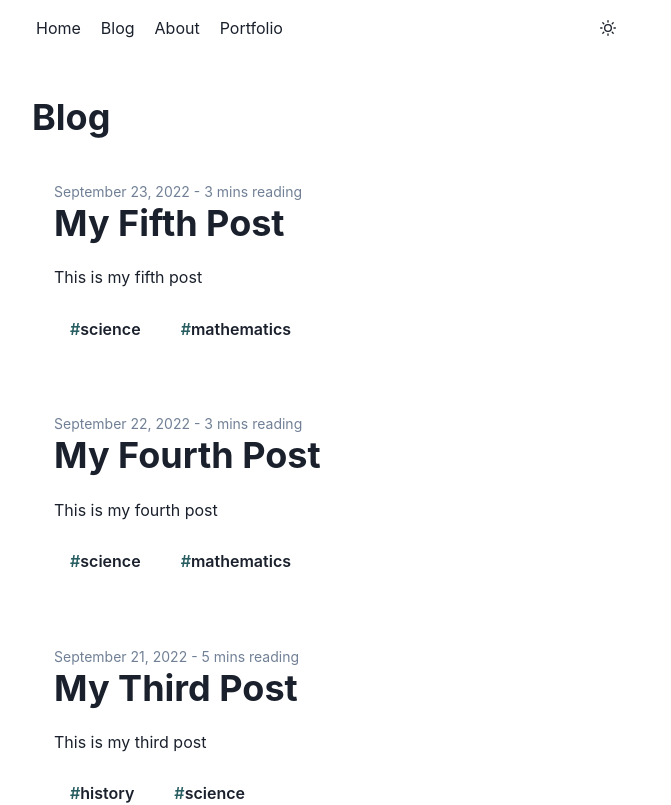
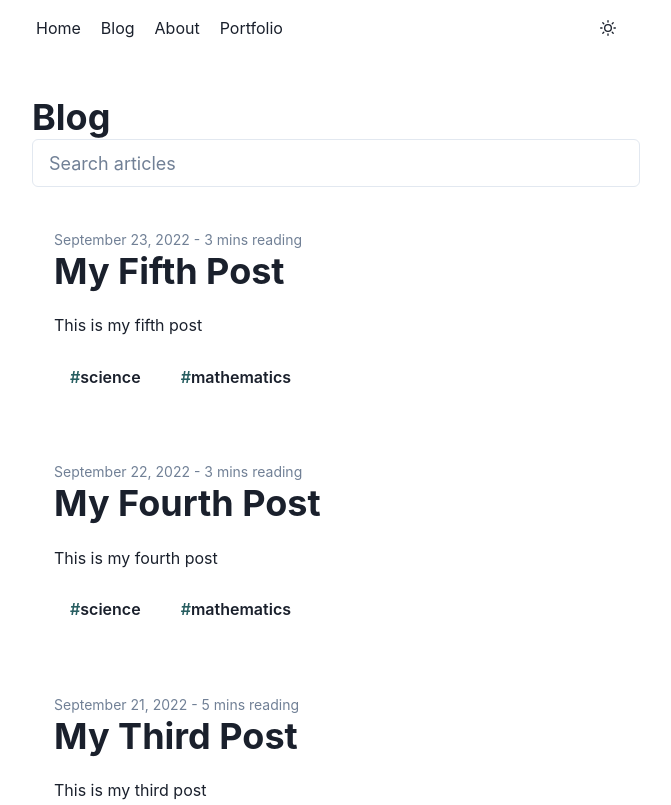
Before and after one commit to bsraya/bsraya, a Next.js app: page /blog in a window 1280 px wide. Shown: the top 805 px of the page, without its empty margins (304-975 px from the left). Built offline with nearby package versions, Linux system fonts and the light colour scheme; a small style sheet from the web is missing.

Commit message:
bug: search bar flashing results

```diff
--- /dev/null
+++ b/pages/api/search.ts
@@ -0,0 +1,34 @@
+import { NextApiRequest, NextApiResponse } from "next";
+import fs from 'fs'
+import path from 'path'
+import matter from 'gray-matter'
+
+const slugs = fs.readdirSync(path.join(process.cwd(), 'content', 'posts'))
+
+// iterate through all the files in /content/posts
+const frontmatters = slugs.map(slug => {
+    const content = fs.readFileSync(path.join('content', 'posts', slug, 'index.mdx'), 'utf-8')
+    const { data: frontMatter } = matter(content)
+    return {
+        frontMatter,
+        slug: slug
+    }
+})
+
+type Data = {
+    retults: string[],
+}
+
+export default function handler(
+    req: NextApiRequest,
+    res: NextApiResponse<Data>
+) {
+    const posts = frontmatters
+    const results = req.query.q
+        ? posts.filter((post) => post.frontMatter.title.toLowerCase().includes(req.query.q.toString()))
+        : posts
+
+    res.statusCode = 200
+    res.setHeader('Content-Type', 'application/json')
+    res.end(JSON.stringify({ results }))
+}
--- a/pages/blog.tsx
+++ b/pages/blog.tsx
@@ -2,16 +2,75 @@ import fs from 'fs'
 import path from 'path'
 import matter from 'gray-matter'
 import { DateTime } from 'luxon'
-import { Heading } from '@chakra-ui/react'
+import { Box, Heading, Input, Text } from '@chakra-ui/react'
 import Layout from '../components/Layout'
 import type { IPost } from '../types/post.type'
 import Posts from '../components/Posts'
+import { useCallback, useRef, useState } from 'react'
 
 export default function Blog({ posts }: { posts: IPost[] }): JSX.Element {
+    const searchRef = useRef(null) as React.MutableRefObject<HTMLInputElement | null>
+    const [query, setQuery] = useState('')
+    const [active, setActive] = useState(false)
+    const [results, setResults] = useState<IPost[]>([])
+    const searchEndpoint = (query: string) => `/api/search?q=${query}`
+
+    const onChange = useCallback((event: any) => {
+        const query = event.target.value
+        setQuery(query)
+        if (query.length) {
+            fetch(searchEndpoint(query))
+                .then((res) => res.json())
+                .then((res) => {
+                    setResults(res.results)
+                })
+        }
+        setResults([])
+    }, [])
+
+    const onFocus = () => {
+        setActive(true)
+        window.addEventListener('click', onClick)
+    }
+
+    const onClick = useCallback((event: any) => {
+        if (searchRef.current && !searchRef.current.contains(event.target)) {
+            setActive(false)
+            setQuery('')
+            setResults([])
+            window.removeEventListener('click', onClick)
+        }
+    }, [])
+
     return (
         <Layout>
             <Heading>Blog</Heading>
-            <Posts posts={posts} type="blog" />
+            <>
+                <Input
+                    size='lg'
+                    placeholder='Search articles'
+                    ref={searchRef}
+                    type='text'
+                    value={query}
+                    onChange={onChange}
+                    onFocus={onFocus}
+                />
+                {
+                    active && query.length > 0 && results.length > 0 && (
+                        <Box ref={searchRef}>
+                        <Posts posts={results} type="blog" />
+                        </Box>
+                    )
+                }
+                {
+                    active && query.length > 0 && results.length === 0 && (
+                        <Text>No results found</Text>
+                    )
+                }
+            </>
+            {
+                !active && query.length === 0 && <Posts posts={posts} type="blog" />
+            }
         </Layout>
     )
 }
```
